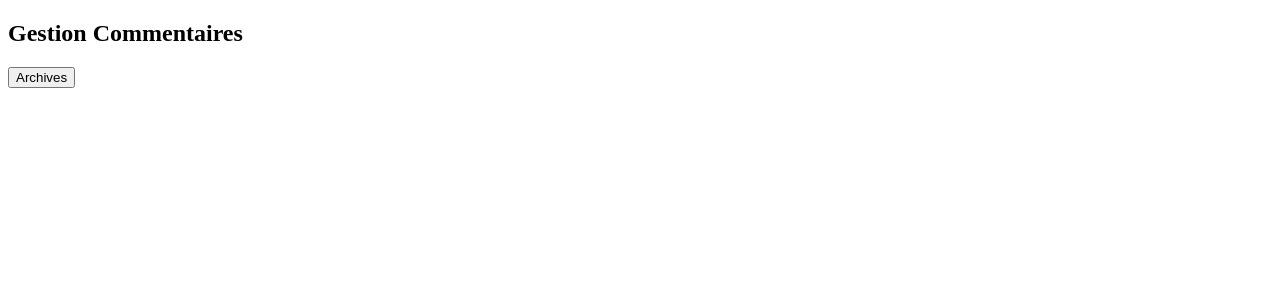
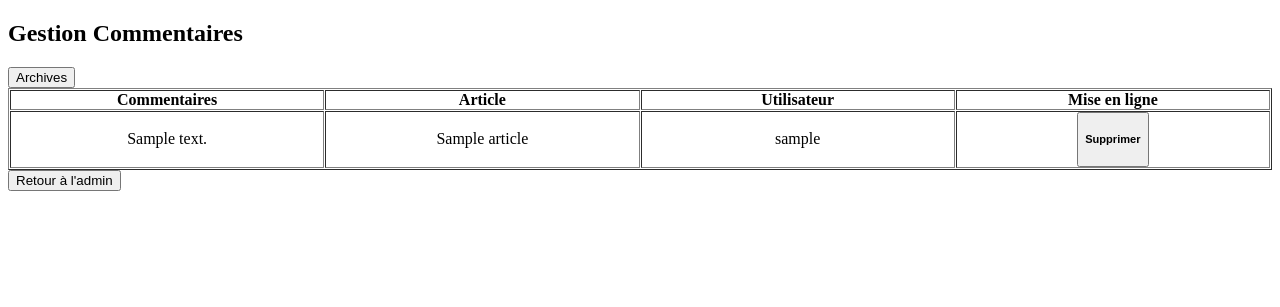
Before and after one commit to guillaumepn/Mini-Blog, a PHP site: page /admin/comments.php in a window 1280 px wide. Shown: the top 307 px of the page. Run offline with PHP 8.4, Linux system fonts and the light colour scheme; tables that the repository leaves empty hold one stand-in row (values such as "Sample post"); some libraries are stand-ins or nearby versions.

Commit message:
Gestion des commentaires dans la partie admin

```diff
--- a/admin/comments.php
+++ b/admin/comments.php
@@ -6,3 +6,51 @@
   <form action="archive.php" method="POST">
         <button type="submit" class="btn">Archives</button>
     </form>
+<table width="100%" align="center" cellpadding="0" cellspacing="1" border="1">
+    <thead>
+    <tr align="center">
+        <td width="25%"><strong>Commentaires</strong></td>
+        <td width="25%"><strong>Article</strong></td>
+        <td width="25%"><strong>Utilisateur</strong></td>
+        <td width="25%"><strong>Mise en ligne</strong></td>
+    </tr>
+    </thead>
+
+    <tbody>
+    <?php
+    $req = $bdd->query('select * from mb_comments order by id_comment');
+
+    while($row=$req->fetch(PDO::FETCH_OBJ)) {
+        if($row->status==1) {
+            $user = $row->fk_id_user;
+            $article = $row->fk_id_article;
+            $req1 = $bdd->query('select * from mb_users where id_user=' . $user);
+            while ($toto = $req1->fetch(PDO::FETCH_OBJ)) {
+                $req2 = $bdd->query('select * from mb_article where id_article=' . $article);
+                while ($title = $req2->fetch(PDO::FETCH_OBJ)) { ?>
+                    <tr align="center">
+                        <td><?= $row->content ?></td>
+                        <td><?= $title->title ?>
+                        <td><?= $toto->username ?></td>
+                        <td>
+
+                            <form action="updateStatus.php" method="post" style="display: inline-block">
+                                <input type="hidden" name="id_comment" value="<?= $row->id_comment ?>">
+                                <input type="hidden" name="status" value="<?= $row->status ?>">
+                                <button type="submit" name="toto" id="toto" onClick="if (!confirm('Voulez vous supprimer ce commentaire ?')) return false;">
+                                    <h5>Supprimer</h5></button>
+                            </form>
+
+                        </td>
+                    </tr>
+                    <?php
+                }
+            }
+
+        }
+    }
+    ?>
+    </tbody>
+</table>
+
+<a class="lien fade" href="../admin"><button type="button" class='btn'>Retour à l'admin</button></a>
```
Also changed, not shown: admin/archive.php (+26 -1 lines), admin/updateStatus.php (+21 -0 lines).
